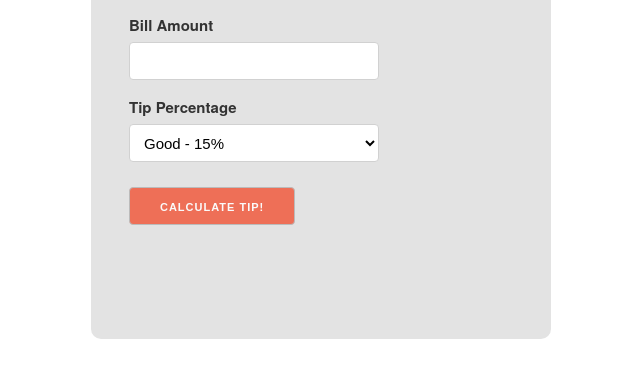
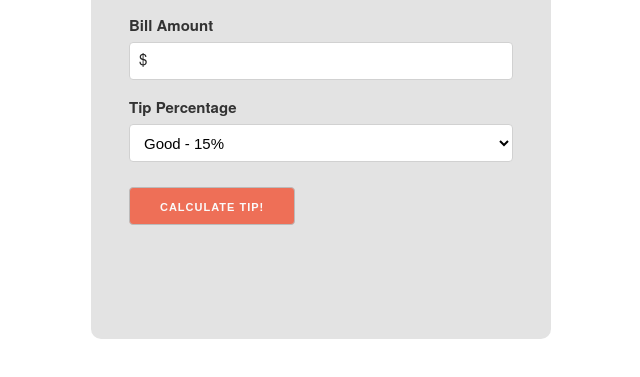
Before and after one commit to dojm/tip-calculator, a plain HTML site: page index.html in a window 1280 px wide. Shown: the part 113-490 px from the top of the page, without its empty margins (319-959 px from the left). Drawn offline with nearby package versions, Linux system fonts and the light colour scheme.

Commit message:
added currency symbol

```diff
--- a/index.html
+++ b/index.html
@@ -17,7 +17,7 @@
           <div class="row">
             <form id="calculator">
               <label for="bill-amount">Bill Amount</label>
-              <input type="number" id="bill-amount" step="0.01">
+              <span><input type="number" id="bill-amount" step="0.01"></span>
               <label for="tip-percentage">Tip Percentage </label>
               <select id="tip-percentage">
                 <option value="0.10">Poor - 10%</option>
@@ -32,7 +32,7 @@
           <div class="row">
             <div id="output">
               <h4>You should tip:</h4>
-              <input type="number" id="calculated-tip" readonly>
+              <span><input type="number" id="calculated-tip" readonly></span>
             </div>
           </div>
         </div>
--- a/style.css
+++ b/style.css
@@ -1,3 +1,7 @@
+* {
+  box-sizing: border-box;
+}
+
 .row:first-of-type {
   margin-bottom: 40px;
 }
@@ -6,15 +10,31 @@ label {
   color: #333;
 }
 
-input, select {
-  width: 250px;
-  font-size: 1.5rem;
+span {
+  position: relative;
+}
+
+span:after {
+  position: absolute;
+  content: '$';
+  left: 10px;
+  top: -3px;
+
 }
 
 .calculator-container  {
   background: #e3e3e3;
   padding: 3vw;
   border-radius: 10px;
+}
+
+.calculator-container input {
+  padding-left: 23px;
+}
+
+input, select {
+  width: 100%;
+  font-size: 1.5rem;
 }
 
 button {
```
